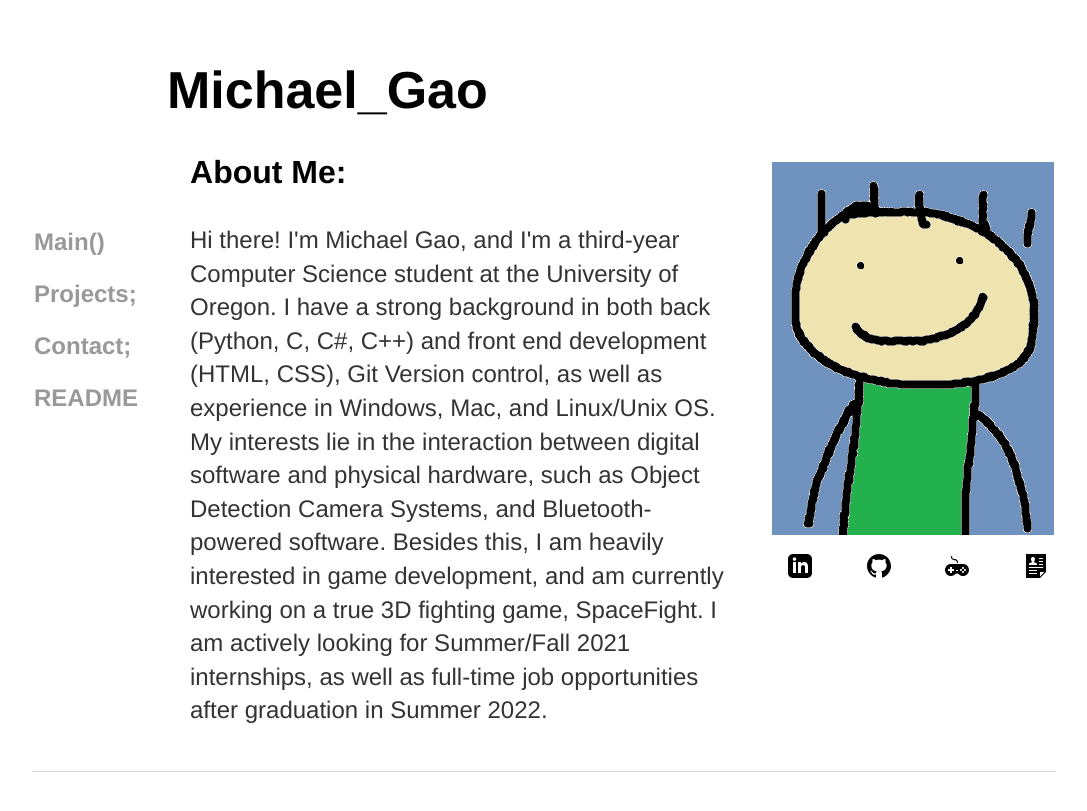
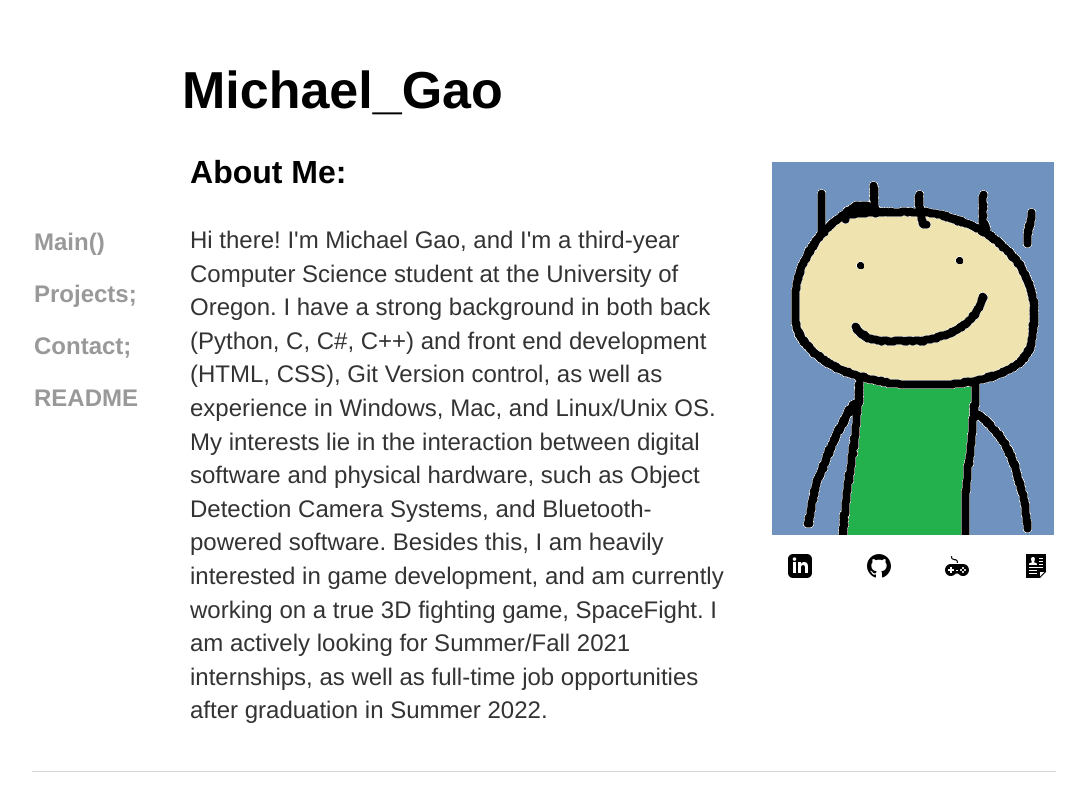
Before and after one commit to michael-c-gao/WebsiteOfMichael, a Jekyll site: the page built from index.html, in a window 1280 px wide. Shown: the top 811 px of the page, without its empty margins (96-1183 px from the left). Built offline with Jekyll 4.4.1, drawn with Linux system fonts in a browser that asks for light colours.

Commit message:
Update default.html

```diff
--- a/_layouts/default.html
+++ b/_layouts/default.html
@@ -5,7 +5,7 @@
 			<link rel="stylesheet" type="text/css" href="/css/main.css">
 		</head>
 		<body>
-			<h1 style="margin-bottom: 0px; margin-left: 135px;">Michael_Gao</h1>
+			<h1 style="margin-bottom: 0px; margin-left: 150px;">Michael_Gao</h1>
 			<div class="container">
 
 			{{ content }}
```
